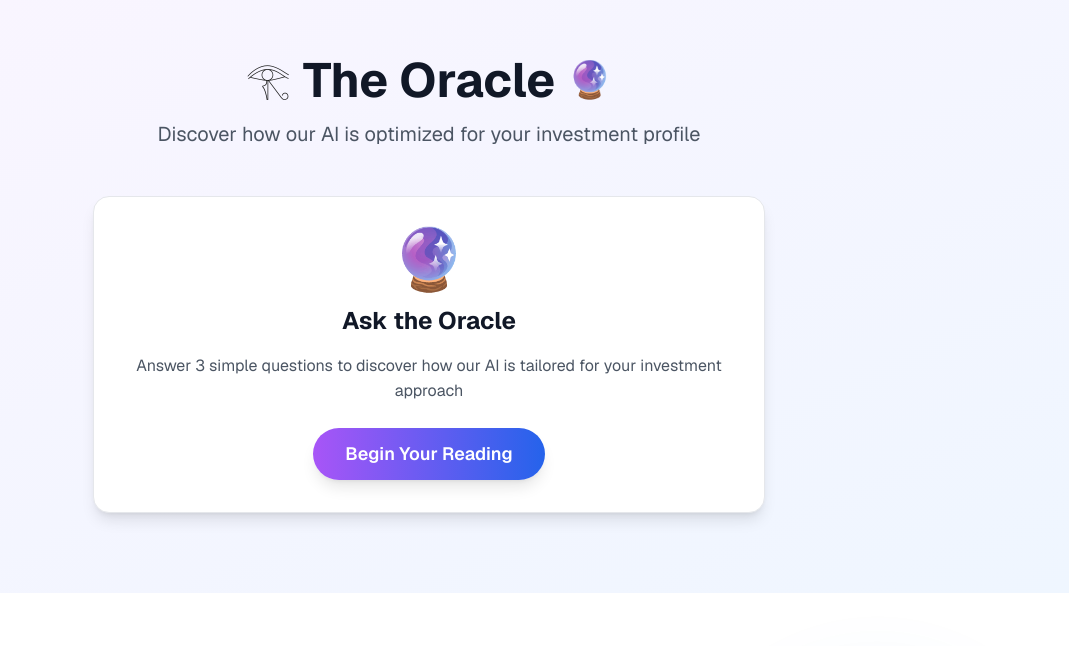
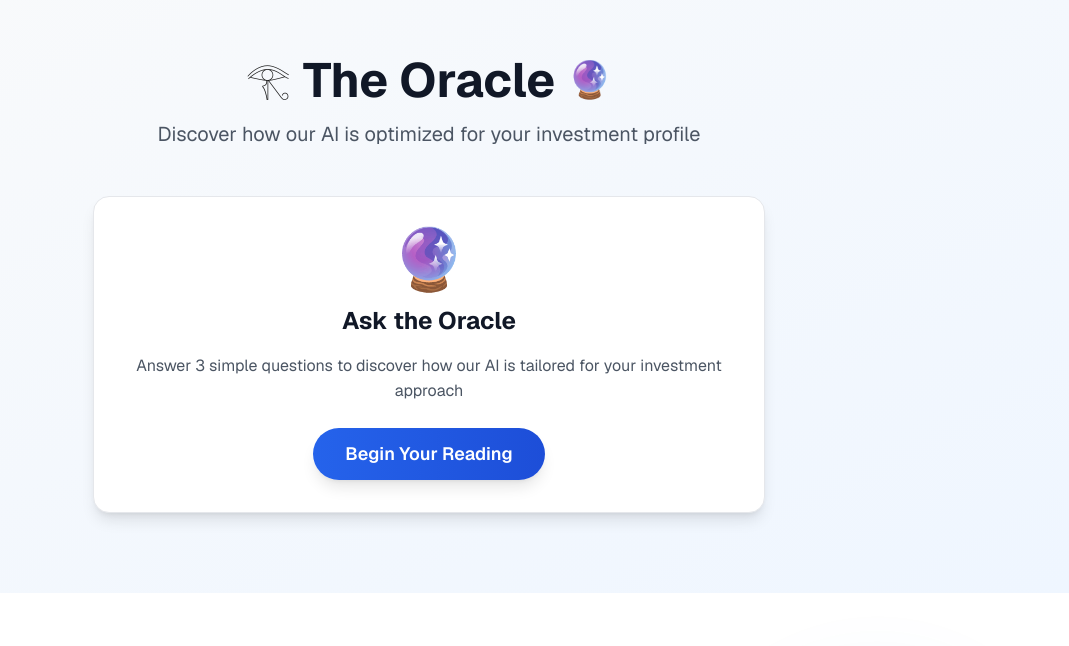
Before and after one commit to Kfar19/CursorWeb, a Next.js app: page / in a window 1280 px wide. Shown: the part 1954-2600 px from the top of the page, without its empty margins (211-1280 px from the left). Built offline with nearby package versions, Linux system fonts and the light colour scheme; no server answers.

Commit message:
Remove purple colors from Oracle section and update to clean blue, white, black scheme

```diff
--- a/src/app/page.tsx
+++ b/src/app/page.tsx
@@ -1204,7 +1204,7 @@ export default function Home() {
                 <motion.div whileHover={{ scale: 1.05 }}>
                   <span>Research</span>
                   <motion.div
-                    className="absolute -bottom-1 left-0 w-0 h-0.5 bg-gradient-to-r from-purple-500 to-indigo-500 group-hover:w-full transition-all duration-300"
+                    className="absolute -bottom-1 left-0 w-0 h-0.5 bg-gradient-to-r from-blue-500 to-blue-600 group-hover:w-full transition-all duration-300"
                     whileHover={{ width: "100%" }}
                   />
                 </motion.div>
@@ -1244,7 +1244,7 @@ export default function Home() {
               >
                 <span>Social Sentiment</span>
                 <motion.div
-                  className="absolute -bottom-1 left-0 w-0 h-0.5 bg-gradient-to-r from-purple-500 to-pink-500 group-hover:w-full transition-all duration-300"
+                  className="absolute -bottom-1 left-0 w-0 h-0.5 bg-gradient-to-r from-blue-500 to-blue-600 group-hover:w-full transition-all duration-300"
                   whileHover={{ width: "100%" }}
                 />
               </motion.a>
@@ -1403,7 +1403,7 @@ export default function Home() {
             transition={{ duration: 6, repeat: Infinity, ease: "easeInOut", delay: 2 }}
           />
           <motion.div
-            className="absolute bottom-20 left-1/4 w-20 h-20 bg-purple-500/10 rounded-full blur-2xl"
+                            className="absolute bottom-20 left-1/4 w-20 h-20 bg-blue-500/10 rounded-full blur-2xl"
             animate={{
               scale: [1, 1.3, 1],
               opacity: [0.2, 0.4, 0.2],
@@ -1685,7 +1685,7 @@ export default function Home() {
       </section>
 
       {/* Oracle Section */}
-      <section className="py-20 px-4 sm:px-6 lg:px-8 bg-gradient-to-br from-purple-50 to-blue-50">
+              <section className="py-20 px-4 sm:px-6 lg:px-8 bg-gradient-to-br from-gray-50 to-blue-50">
         <div className="max-w-7xl mx-auto">
           <div className="text-center mb-12">
             <ScrollAnimation>
@@ -1720,7 +1720,7 @@ export default function Home() {
                     Answer 3 simple questions to discover how our AI is tailored for your investment approach
                   </p>
                   <motion.button
-                    className="bg-gradient-to-r from-purple-500 to-blue-600 hover:from-purple-600 hover:to-blue-700 text-white font-semibold py-3 px-8 rounded-full text-lg shadow-lg"
+                    className="bg-gradient-to-r from-blue-600 to-blue-700 hover:from-blue-700 hover:to-blue-800 text-white font-semibold py-3 px-8 rounded-full text-lg shadow-lg"
                     whileHover={{ scale: 1.05 }}
                     whileTap={{ scale: 0.95 }}
                   >
@@ -1820,7 +1820,7 @@ export default function Home() {
                   transition={{ duration: 0.2 }}
                 >
                   <motion.div
-                    className="w-20 h-20 bg-gradient-to-r from-purple-500 to-pink-600 rounded-2xl flex items-center justify-center mx-auto mb-6"
+                    className="w-20 h-20 bg-gradient-to-r from-blue-500 to-blue-600 rounded-2xl flex items-center justify-center mx-auto mb-6"
                     whileHover={{ rotate: 5, scale: 1.1 }}
                     transition={{ duration: 0.2 }}
                   >
@@ -1907,7 +1907,7 @@ export default function Home() {
               transition={{ duration: 0.3 }}
             >
               <motion.div
-                className="w-16 h-16 bg-gradient-to-r from-purple-500 to-pink-600 rounded-xl flex items-center justify-center mb-6"
+                className="w-16 h-16 bg-gradient-to-r from-blue-500 to-blue-600 rounded-xl flex items-center justify-center mb-6"
                 whileHover={{ rotate: 5, scale: 1.1 }}
                 transition={{ duration: 0.2 }}
               >
@@ -2237,7 +2237,7 @@ export default function Home() {
                             <div className={`w-3 h-3 rounded-full ${
                               holder.category === 'public_company' ? 'bg-blue-500' :
                               holder.category === 'spot_etf' ? 'bg-green-500' :
-                              holder.category === 'trust' ? 'bg-purple-500' :
+                              holder.category === 'trust' ? 'bg-blue-500' :
                               holder.category === 'private_company' ? 'bg-orange-500' :
                               holder.category === 'asset_manager' ? 'bg-cyan-500' :
                               holder.category === 'sovereign' ? 'bg-red-500' :
```
